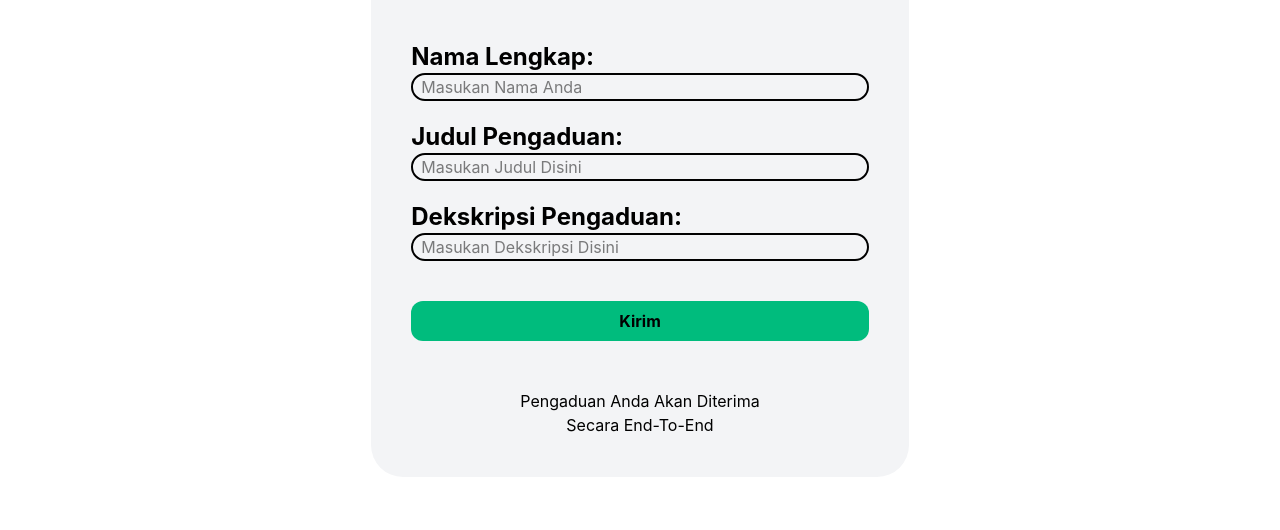
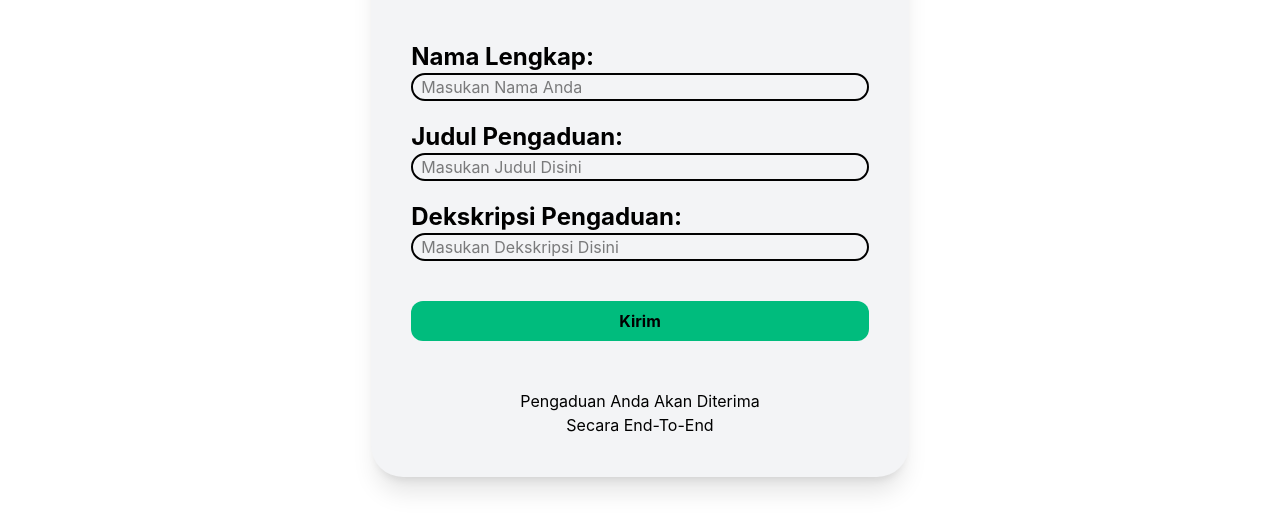
Before and after one commit to RamadhanRayyan/ujian1, a website: page index.html in a window 1280 px wide. Shown: the part 266-796 px from the top of the page. Drawn offline with Linux system fonts and the light colour scheme.

Commit message:
addshadow

```diff
--- a/index.html
+++ b/index.html
@@ -12,7 +12,7 @@
 
 
 <div class="min-h-screen flex flex-col justify-center items-center">
-    <div class="p-10 bg-gray-100 rounded-4xl">
+    <div class="p-10 bg-gray-100 rounded-4xl shadow-xl">
         <p class="text-5xl font-bold text-blue-950 text-center pt-7">Pengaduan Sosial</p>
 
     <div class="pt-12 flex flex-col">
```
Also changed, not shown: src/output.css.
